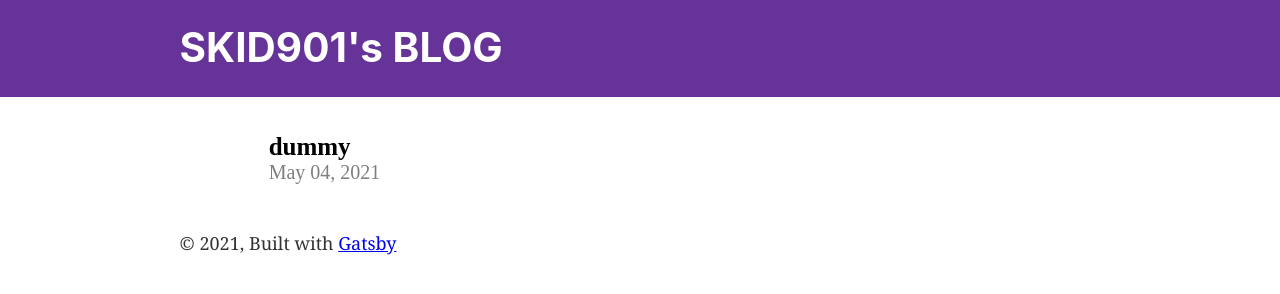
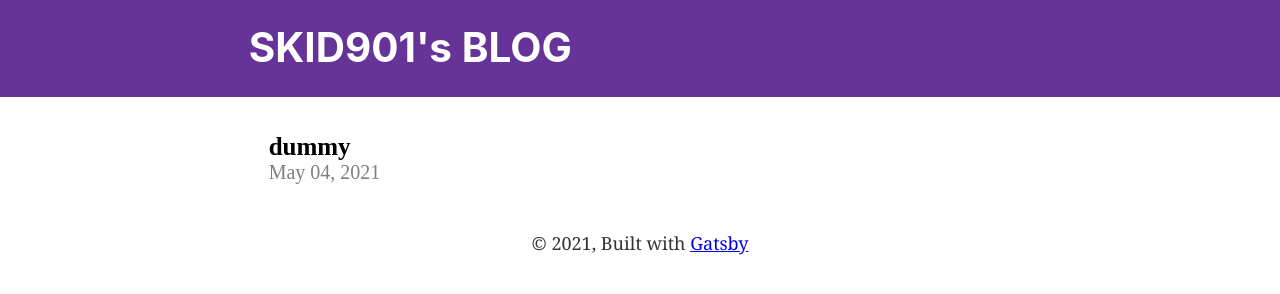
Before and after one commit to skid901/blog, a Gatsby site: page / in a window 1280 px wide. Built offline with nearby package versions, Linux system fonts and the light colour scheme; Gatsby itself is replaced by a stand-in of ours.

Commit message:
refactor: change layout styles

```diff
--- a/src/components/header.js
+++ b/src/components/header.js
@@ -16,7 +16,7 @@ const Header = ({ siteTitle }) => (
         padding: `1.45rem 1.0875rem`,
       }}
     >
-      <h1 style={{ margin: 0 }}>
+      <h1 style={{ width: `85%`, margin: `0 auto` }}>
         <Link
           to="/"
           style={{
--- a/src/components/layout.js
+++ b/src/components/layout.js
@@ -37,6 +37,7 @@ const Layout = ({ children }) => {
         <footer
           style={{
             marginTop: `2rem`,
+            textAlign: `center`,
           }}
         >
           © {new Date().getFullYear()}, Built with
```
